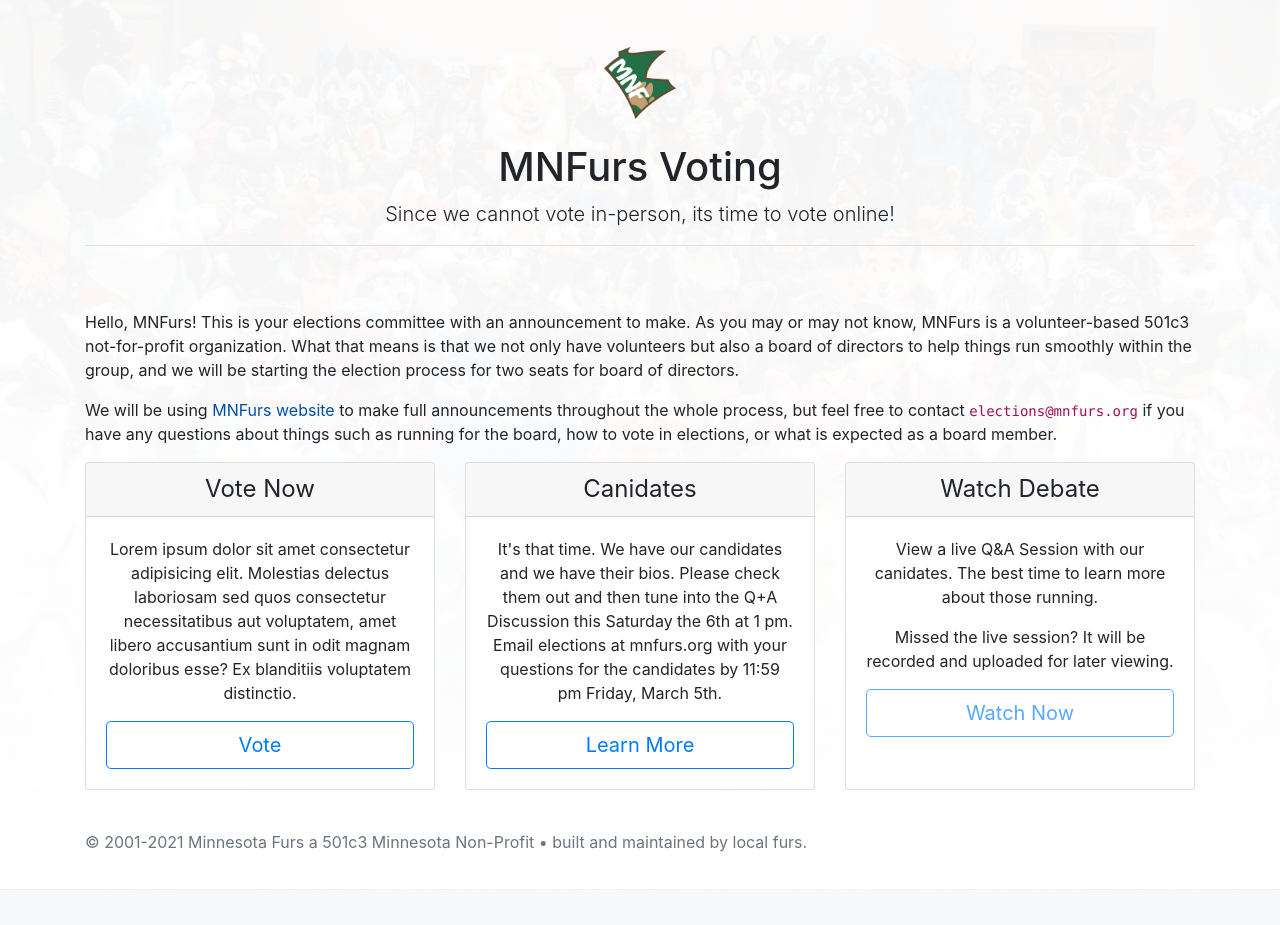
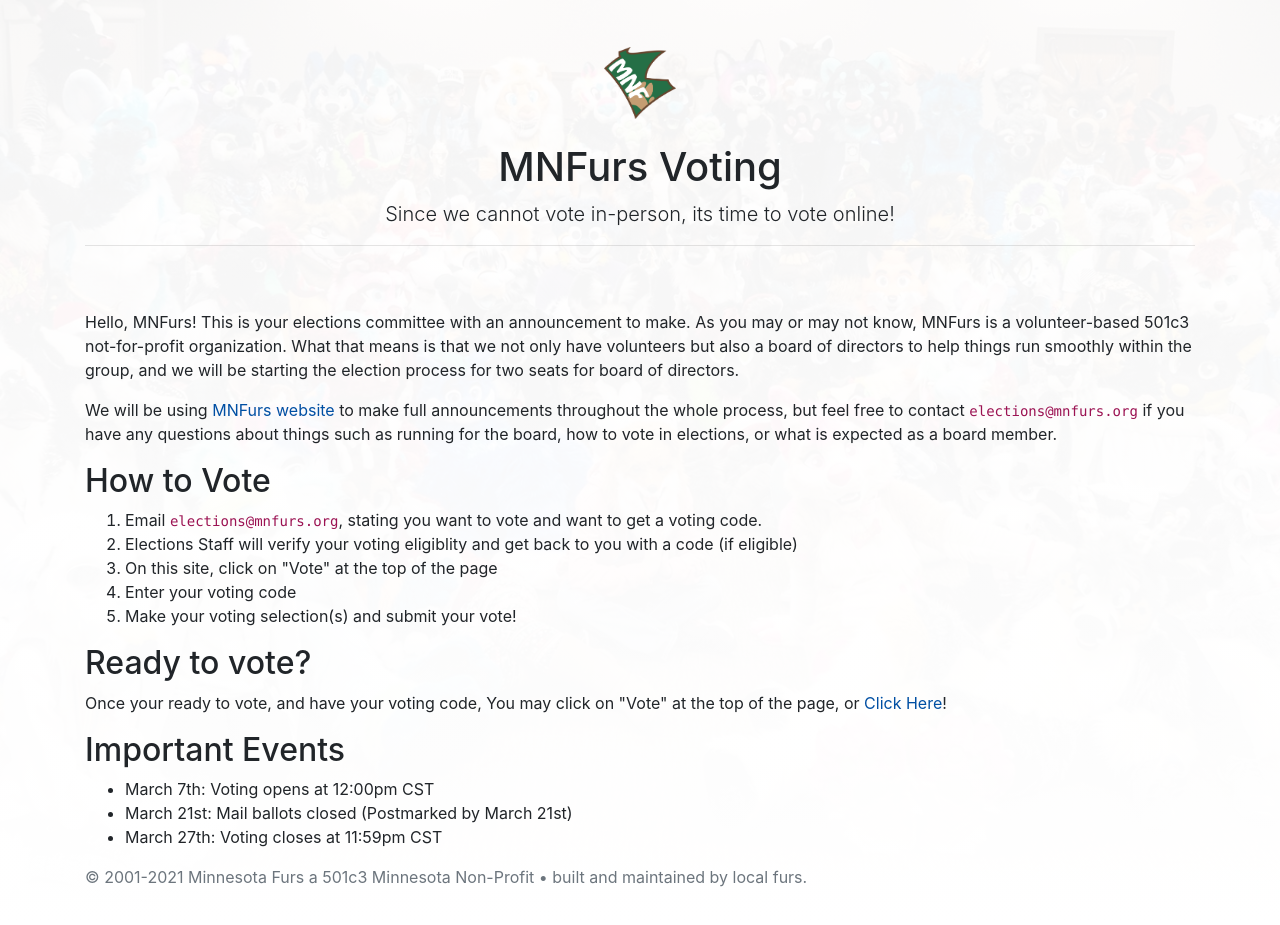
Before and after one commit to drraccoony/501cVote, a PHP site: page / in a window 1280 px wide. Shown: the part 59-984 px from the top of the page. Before the commit the page ends 949 px from the top, so only its background shows below. Run offline with PHP 8.4, Linux system fonts and the light colour scheme.

Commit message:
Final adjustments

```diff
--- a/css/ada_compliance.css
+++ /dev/null
@@ -1,7 +0,0 @@
-    a
-    {
-        color: #004FA3;
-    }
-    code {
-        color: #9B1252;
-    }
--- a/includes/head.php
+++ b/includes/head.php
@@ -1,4 +1,3 @@
 <link rel="stylesheet" href="https://cdn.jsdelivr.net/npm/bootstrap@4.6.0/dist/css/bootstrap.min.css" integrity="sha384-B0vP5xmATw1+K9KRQjQERJvTumQW0nPEzvF6L/Z6nronJ3oUOFUFpCjEUQouq2+l" crossorigin="anonymous">
 <link rel="stylesheet" href="https://use.fontawesome.com/releases/v5.15.2/css/all.css" integrity="sha384-vSIIfh2YWi9wW0r9iZe7RJPrKwp6bG+s9QZMoITbCckVJqGCCRhc+ccxNcdpHuYu" crossorigin="anonymous">
 <link rel="stylesheet" href="css/501cVote.css">
-<link rel="stylesheet" href="css/ada_compliance.css">
--- a/index.php
+++ b/index.php
@@ -26,8 +26,26 @@
     </div>
     <p>Hello, MNFurs! This is your elections committee with an announcement to make. As you may or may not know, MNFurs is a volunteer-based 501c3 not-for-profit organization. What that means is that we not only have volunteers but also a board of directors to help things run smoothly within the group, and we will be starting the election process for two seats for board of directors.</p>
     <p>We will be using <a href="https://mnfurs.org">MNFurs website</a> to make full announcements throughout the whole process, but feel free to contact <code>elections@mnfurs.org</code> if you have any questions about things such as running for the board, how to vote in elections, or what is expected as a board member.</p>
+    <h2>How to Vote</h2>
+    <ol>
+      <li>Email <code>elections@mnfurs.org</code>, stating you want to vote and want to get a voting code.</li>
+      <li>Elections Staff will verify your voting eligiblity and get back to you with a code (if eligible)</li>
+      <li>On this site, click on "Vote" at the top of the page</li>
+      <li>Enter your voting code</li>
+      <li>Make your voting selection(s) and submit your vote!</li>
+    </ol>
+
+    <h2>Ready to vote?</h2>
+    <p>Once your ready to vote, and have your voting code, You may click on "Vote" at the top of the page, or <a href="validate_voter.php">Click Here</a>!</p>
+
+    <h2>Important Events</h2>
+    <ul>
+      <li>March 7th: Voting opens at 12:00pm CST</li>
+      <li>March 21st: Mail ballots closed (Postmarked by March 21st)</li>
+      <li>March 27th: Voting closes at 11:59pm CST</li>
+    </ul>
   </div>
-    <div class="container">
+  <!--<div class="container">
       <div class="card-deck mb-3 text-center">
         <div class="card mb-4 box-shadow">
           <div class="card-header">
@@ -58,8 +76,7 @@
           </div>
         </div>
       </div>
-</div>
-
+</div>-->
 
   <?php include 'includes/footer.php'; ?>
   <script src="https://code.jquery.com/jquery-3.5.1.slim.min.js" integrity="sha384-DfXdz2htPH0lsSSs5nCTpuj/zy4C+OGpamoFVy38MVBnE+IbbVYUew+OrCXaRkfj" crossorigin="anonymous"></script>
```
Also changed, not shown: about.php (+5 -7 lines), castvote.php (+4 -3 lines), admin.php (added). Lines whose indentation alone changed are shown as unchanged.
